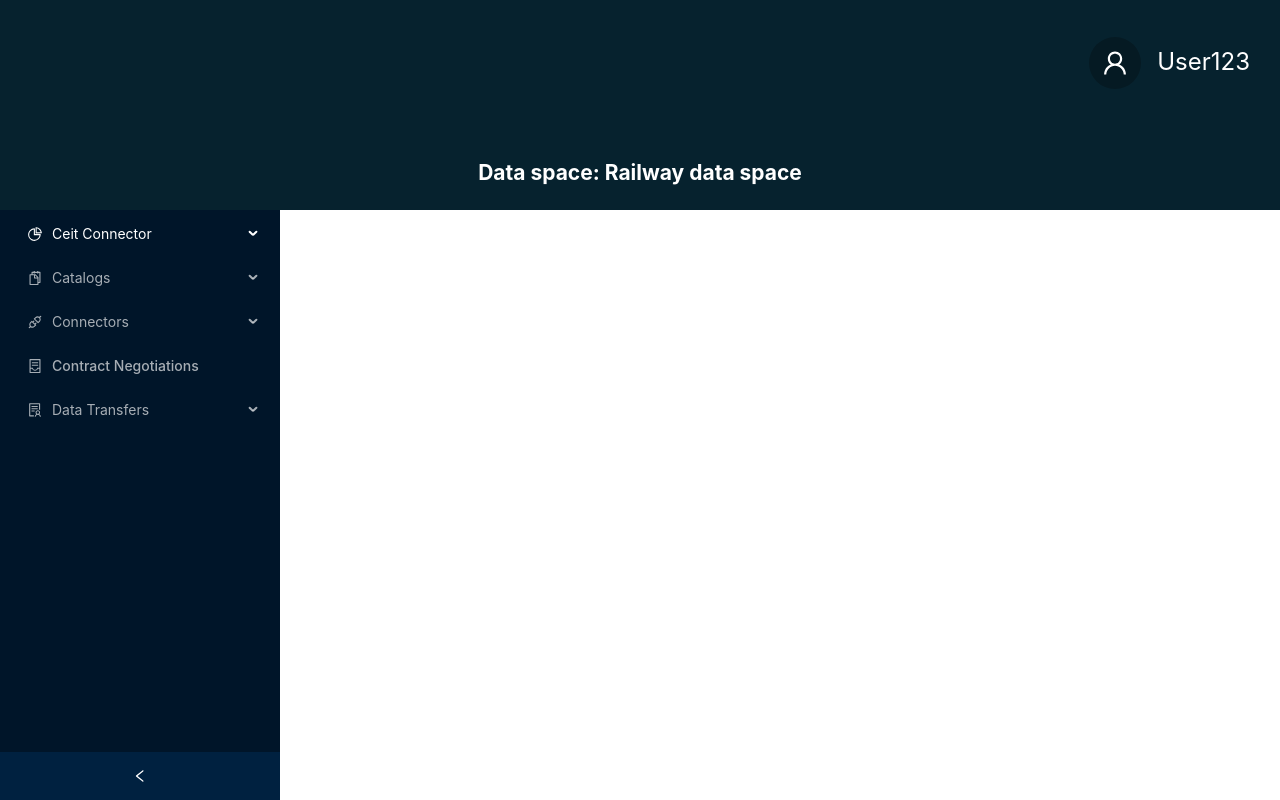
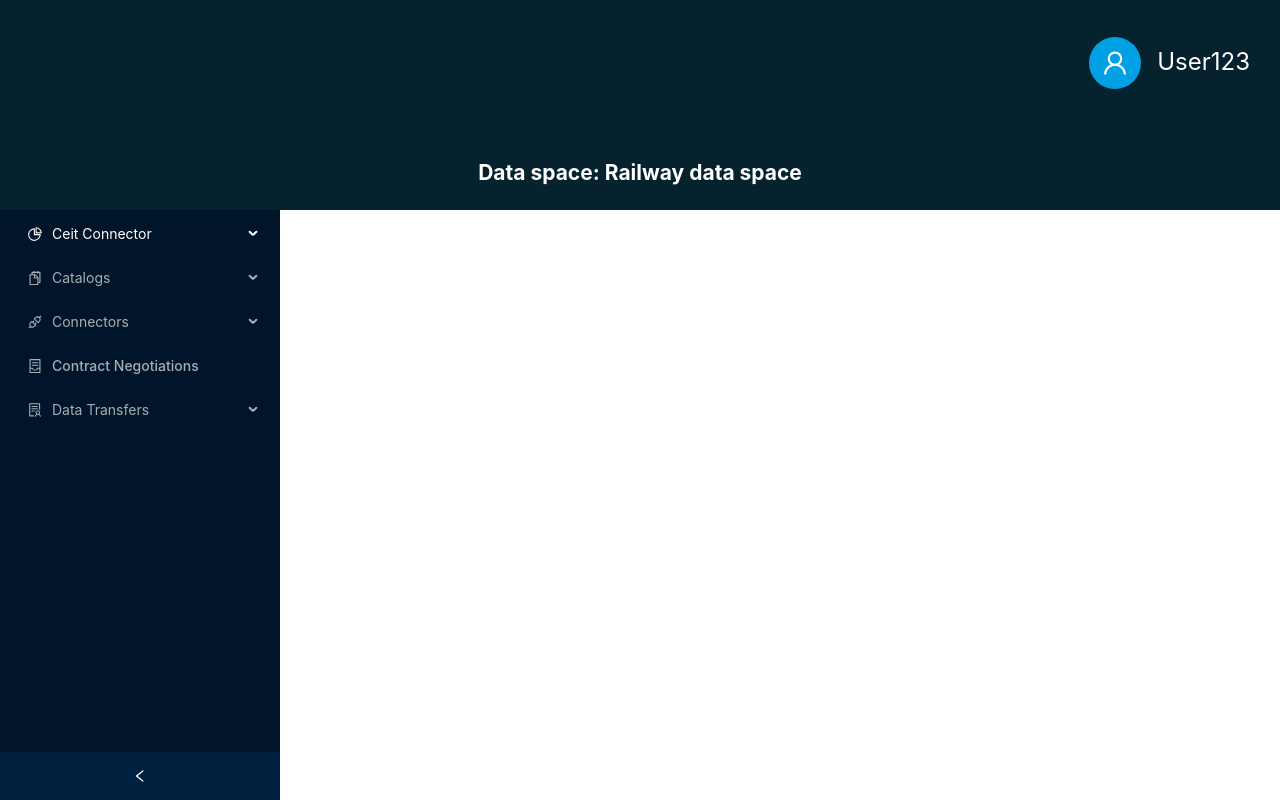
Before and after one commit to MariusGuceanu/FrontendProyect, a React (Vite) app: page / in a window 1280 px wide. Shown: the top 800 px of the page. Built offline with nearby package versions, Linux system fonts and the light colour scheme.

Commit message:
profile little change

```diff
--- a/src/components/profile.jsx
+++ b/src/components/profile.jsx
@@ -13,7 +13,7 @@ const Profile = () => (
         color: "white",
         fontFamily: 'BlinkMacSystemFont',
     }} wrap size={16}>
-        <Avatar size={52} icon={<UserOutlined />} />User123
+        <Avatar style={{background: '#00a0e4'}} size={52} icon={<UserOutlined />} />User123
     </Space>
 );
 
```
